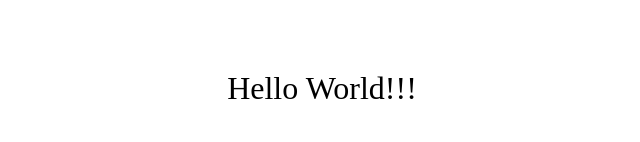
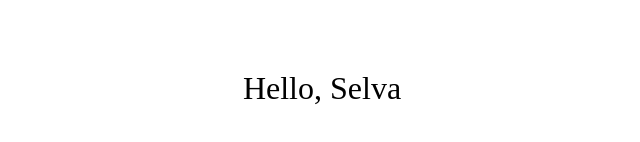
Before and after one commit to selvaingit/git_prac, a plain HTML site: page index.html in a window 1280 px wide. Shown: the part 312-454 px from the top of the page, without its empty margins (318-958 px from the left). Drawn offline with Linux system fonts and the light colour scheme.

Commit message:
Version 2

```diff
--- a/script.js
+++ b/script.js
@@ -1,3 +1,3 @@
 const pTag = document.querySelector("p");
 
-pTag.innerText = "Hello World!!!";
+pTag.innerText = "Hello, Selva";
--- a/style.css
+++ b/style.css
@@ -15,6 +15,6 @@ div {
 }
 
 p {
+    font-size: 2rem;
     font-family: serif;
-    font-size: 2rem;
 }
```
